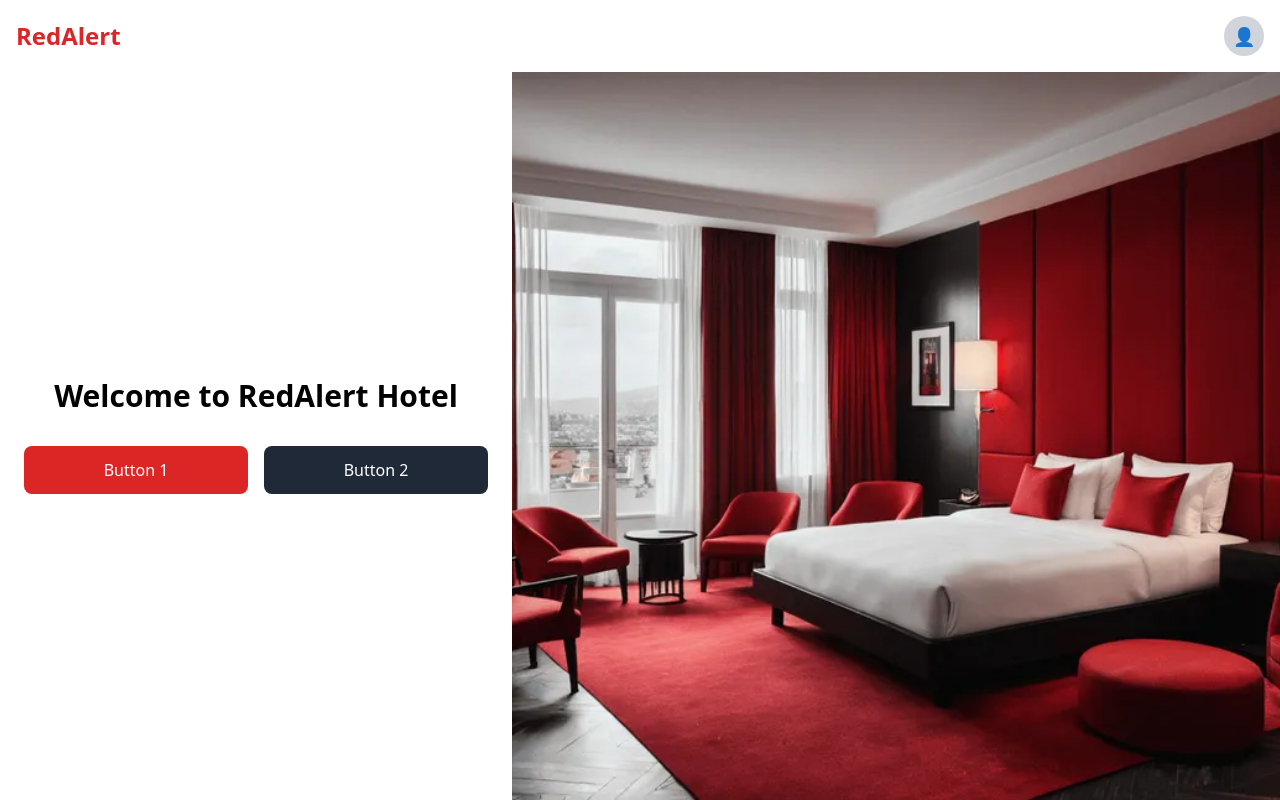
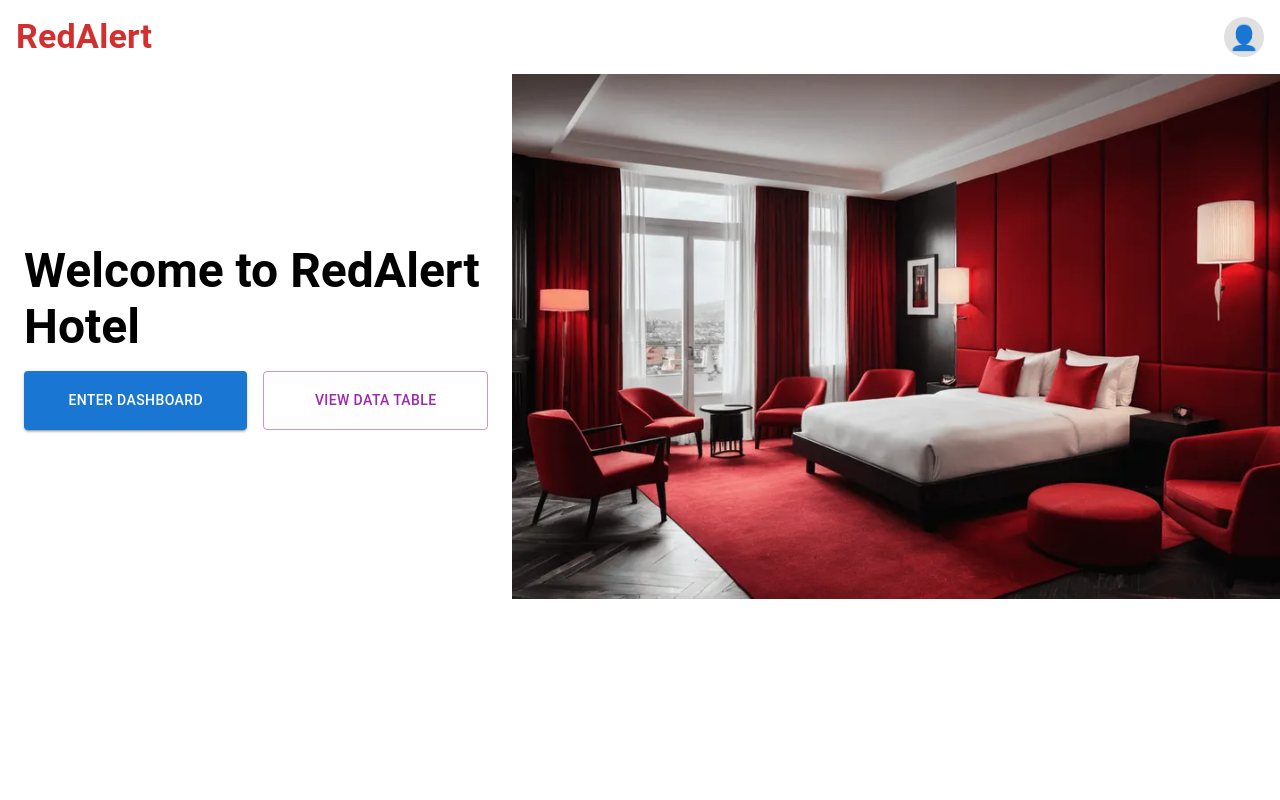
Before and after one commit to divayagarwal-del/RedAlert, a React (Create React App) app in the folder Frontend/redalert/: page / in a window 1280 px wide. Built offline with nearby package versions, Linux system fonts and the light colour scheme.

Commit message:
sidenav link

```diff
--- a/Frontend/redalert/package.json
+++ b/Frontend/redalert/package.json
@@ -3,6 +3,10 @@
   "version": "0.1.0",
   "private": true,
   "dependencies": {
+    "@emotion/react": "^11.14.0",
+    "@emotion/styled": "^11.14.1",
+    "@mui/icons-material": "^7.3.1",
+    "@mui/material": "^7.3.1",
     "@testing-library/dom": "^10.4.1",
     "@testing-library/jest-dom": "^6.6.4",
     "@testing-library/react": "^16.3.0",
--- a/Frontend/redalert/src/App.js
+++ b/Frontend/redalert/src/App.js
@@ -1,19 +1,37 @@
 import './App.css';
-import React from "react";
-import { BrowserRouter as Router, Routes, Route } from "react-router-dom";
-import LandingPage from "./pages/LandingPage"; // we'll create this next
+import React from 'react';
+import { BrowserRouter as Router, Routes, Route } from 'react-router-dom';
+import LandingPage from './pages/LandingPage';
+import Dashboard from './pages/Dashboard';
+import DataTable from './pages/DataTable';
 
-function App() {
-  return (
+const App = () => (
   <Router>
     <Routes>
       <Route path="/" element={<LandingPage />} />
+      <Route path="/dashboard" element={<Dashboard />} />
+      <Route path="/datatable" element={<DataTable />} />
     </Routes>
   </Router>
 );
-}
 
 export default App;
+
+// import React from "react";
+// import { BrowserRouter as Router, Routes, Route } from "react-router-dom";
+// import LandingPage from "./pages/LandingPage"; // we'll create this next
+
+// function App() {
+//   return (
+//     <Router>
+//       <Routes>
+//         <Route path="/" element={<LandingPage />} />
+//       </Routes>
+//     </Router>
+//   );
+// }
+
+// export default App;
 
 
 
--- /dev/null
+++ b/Frontend/redalert/src/components/SideNav.jsx
@@ -0,0 +1,57 @@
+import React from 'react';
+import { NavLink } from 'react-router-dom';
+import { Drawer, List, ListItem, ListItemIcon, ListItemText, Divider, Box, Typography } from '@mui/material';
+import DashboardIcon from '@mui/icons-material/Dashboard';
+import TableChartIcon from '@mui/icons-material/TableChart';
+
+const drawerWidth = 240;
+
+const navItems = [
+  { text: 'Dashboard', icon: <DashboardIcon />, path: '/dashboard' },
+  { text: 'Data Table', icon: <TableChartIcon />, path: '/datatable' },
+];
+
+const SideNavbar = () => (
+  <Drawer
+    variant="permanent"
+    sx={{
+      width: drawerWidth,
+      flexShrink: 0,
+      '& .MuiDrawer-paper': {
+        width: drawerWidth,
+        boxSizing: 'border-box',
+        backgroundColor: '#ff0f0f', // Red background
+        color: '#fff',
+      },
+    }}
+  >
+    <Box sx={{ padding: 2, textAlign: 'center' }}>
+      <Typography variant="h5" sx={{ fontWeight: 'bold' }}>
+        RedAlert
+      </Typography>
+    </Box>
+    <Divider sx={{ borderColor: '#fff' }} />
+    <List>
+      {navItems.map(({ text, icon, path }) => (
+        <ListItem
+          button
+          key={text}
+          component={NavLink}
+          to={path}
+          style={({ isActive }) => ({
+            backgroundColor: isActive ? '#d32f2f' : 'transparent', // Active link color
+            color: isActive ? '#fff' : '#fff',
+            '&:hover': {
+              backgroundColor: '#d32f2f', // Hover effect
+            },
+          })}
+        >
+          <ListItemIcon sx={{ color: 'inherit' }}>{icon}</ListItemIcon>
+          <ListItemText primary={text} />
+        </ListItem>
+      ))}
+    </List>
+  </Drawer>
+);
+
+export default SideNavbar;
--- /dev/null
+++ b/Frontend/redalert/src/pages/Dashboard.jsx
@@ -0,0 +1,39 @@
+import React from 'react';
+import { Box, Typography, AppBar, Toolbar } from '@mui/material';
+import SideNavbar from '../components/SideNav';
+
+const Dashboard = () => (
+  <Box sx={{ display: 'flex' }}>
+    {/* Sidebar */}
+    <SideNavbar />
+
+    {/* Main Content */}
+    <Box component="main" sx={{ flexGrow: 1 }}>
+      {/* Top Title Bar */}
+      <AppBar
+        position="static"
+        sx={{
+          backgroundColor: 'white',
+          boxShadow: 0,
+          borderBottom: '4px solid red',
+        }}
+      >
+        <Toolbar sx={{ display: 'flex', justifyContent: 'flex-start' }}>
+          <Typography variant="h6" sx={{ color: 'red', fontWeight: 'bold' }}>
+            Dashboard
+          </Typography>
+        </Toolbar>
+      </AppBar>
+
+      {/* Page Content */}
+      <Box sx={{ padding: 3 }}>
+        <Typography variant="h4" gutterBottom>
+          Dashboard
+        </Typography>
+        <Typography>This is the Dashboard page content.</Typography>
+      </Box>
+    </Box>
+  </Box>
+);
+
+export default Dashboard;
--- /dev/null
+++ b/Frontend/redalert/src/pages/DataTable.jsx
@@ -0,0 +1,39 @@
+import React from 'react';
+import { Box, Typography, AppBar, Toolbar } from '@mui/material';
+import SideNavbar from '../components/SideNav';
+
+const DataTable = () => (
+  <Box sx={{ display: 'flex' }}>
+    {/* Sidebar */}
+    <SideNavbar />
+
+    {/* Main Content */}
+    <Box component="main" sx={{ flexGrow: 1 }}>
+      {/* Top Title Bar */}
+      <AppBar
+        position="static"
+        sx={{
+          backgroundColor: 'white',
+          boxShadow: 0,
+          borderBottom: '4px solid red',
+        }}
+      >
+        <Toolbar sx={{ display: 'flex', justifyContent: 'flex-start' }}>
+          <Typography variant="h6" sx={{ color: 'red', fontWeight: 'bold' }}>
+            Data Table
+          </Typography>
+        </Toolbar>
+      </AppBar>
+
+      {/* Page Content */}
+      <Box sx={{ padding: 3 }}>
+        <Typography variant="h4" gutterBottom>
+          Data Table
+        </Typography>
+        <Typography>This is the Data Table page content.</Typography>
+      </Box>
+    </Box>
+  </Box>
+);
+
+export default DataTable;
--- a/Frontend/redalert/src/pages/LandingPage.jsx
+++ b/Frontend/redalert/src/pages/LandingPage.jsx
@@ -1,40 +1,47 @@
-import React from "react";
-import landing from "../assets/landingg.webp"
-export default function LandingPage() {
+import React from 'react';
+import { Box, Typography, Button, Container } from '@mui/material';
+import { useNavigate } from 'react-router-dom';
+import landing from '../assets/landingg.webp';
+
+const LandingPage = () => {
+  const navigate = useNavigate();
+
   return (
-    <div className="h-screen flex flex-col font-sans">
+    <Container maxWidth={false} disableGutters sx={{ height: '100vh' }}>
       {/* Top Bar */}
-      <div className="flex justify-between items-center p-4">
-        <h1 className="text-red-600 text-2xl font-bold">RedAlert</h1>
-        <div className="w-10 h-10 rounded-full bg-gray-300 flex items-center justify-center text-lg">
+      <Box sx={{ display: 'flex', justifyContent: 'space-between', alignItems: 'center', padding: 2 }}>
+        <Typography variant="h4" sx={{ color: '#d32f2f', fontWeight: 'bold' }}>
+          RedAlert
+        </Typography>
+        <Box sx={{ width: 40, height: 40, borderRadius: '50%', backgroundColor: '#e0e0e0', display: 'flex', justifyContent: 'center', alignItems: 'center', fontSize: '1.5rem' }}>
           👤
-        </div>
-      </div>
+        </Box>
+      </Box>
 
       {/* Main Content */}
-      <div className="flex flex-1">
+      <Box sx={{ display: 'flex', flex: 1 }}>
         {/* Left Section (40%) */}
-        <div className="w-2/5 flex flex-col justify-center items-center px-6">
-          <h2 className="text-3xl font-bold mb-8">Welcome to RedAlert Hotel</h2>
-          <div className="flex gap-4 w-full">
-            <button className="flex-1 py-3 bg-red-600 text-white rounded-lg hover:bg-red-700 transition">
-              Button 1
-            </button>
-            <button className="flex-1 py-3 bg-gray-800 text-white rounded-lg hover:bg-gray-900 transition">
-              Button 2
-            </button>
-          </div>
-        </div>
+        <Box sx={{ width: '40%', display: 'flex', flexDirection: 'column', justifyContent: 'center', alignItems: 'center', padding: 3 }}>
+          <Typography variant="h3" sx={{ fontWeight: 'bold', marginBottom: 2 }}>
+            Welcome to RedAlert Hotel
+          </Typography>
+          <Box sx={{ display: 'flex', gap: 2, width: '100%' }}>
+            <Button variant="contained" color="primary" fullWidth sx={{ padding: '1rem' }} onClick={() => navigate('/dashboard')}>
+              Enter Dashboard
+            </Button>
+            <Button variant="outlined" color="secondary" fullWidth sx={{ padding: '1rem' }} onClick={() => navigate('/datatable')}>
+              View Data Table
+            </Button>
+          </Box>
+        </Box>
 
         {/* Right Section (60%) */}
-        <div className="w-3/5 bg-gray-100 flex items-center justify-center">
-  <img
-    src={landing}
-    alt="Hotel"
-    className="w-full h-full object-cover"
-  />
-</div>
-      </div>
-    </div>
+        <Box sx={{ width: '60%', backgroundColor: '#f5f5f5', display: 'flex', justifyContent: 'center', alignItems: 'center' }}>
+          <img src={landing} alt="Hotel" style={{ width: '100%', height: '100%', objectFit: 'cover' }} />
+        </Box>
+      </Box>
+    </Container>
   );
-}
+};
+
+export default LandingPage;
```
Also changed, not shown: 1 other file (tests, documents, lock files or other folders). Lines whose indentation alone changed are shown as unchanged.
